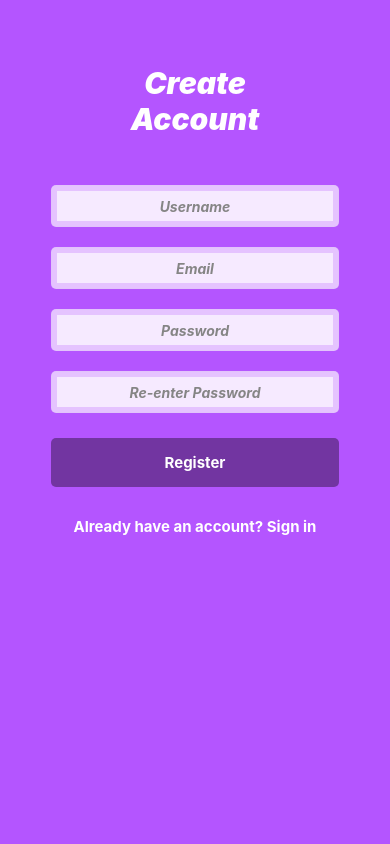
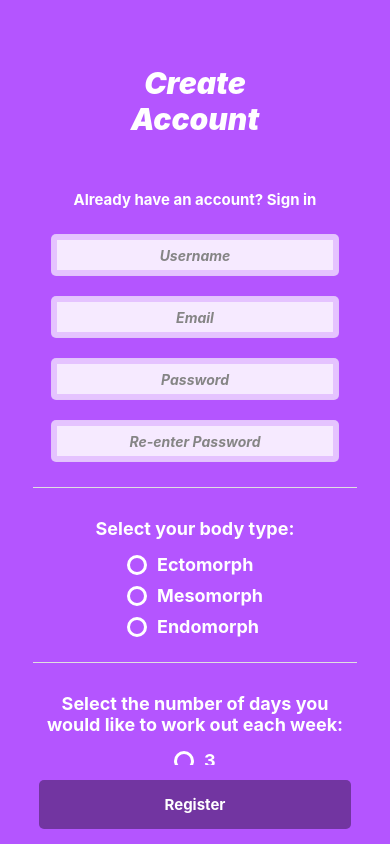
Before and after one commit to haleyekrueger/busy-body, a React Native app: screen /SignUp in a window 390 px wide. Built offline with nearby package versions, Linux system fonts and the light colour scheme.

Commit message:
added survey to signUp

```diff
--- a/package.json
+++ b/package.json
@@ -28,10 +28,16 @@
     "expo-status-bar": "~1.4.4",
     "react": "18.2.0",
     "react-native": "0.71.7",
+    "react-native-actions-sheet-picker": "^0.3.5",
+    "react-native-dropdown-picker": "^5.4.6",
+    "react-native-dropdown-select-list": "^2.0.4",
+    "react-native-element-dropdown": "^2.9.0",
     "react-native-elements": "^3.4.3",
     "react-native-gesture-handler": "~2.9.0",
     "react-native-linear-gradient": "^2.6.2",
+    "react-native-material-dropdown": "^0.11.1",
     "react-native-paper": "^5.8.0",
+    "react-native-picker-select": "^8.0.4",
     "react-native-reanimated": "~2.14.4",
     "react-native-safe-area-context": "4.5.0",
     "react-native-screens": "~3.20.0"
--- a/src/components/CustomRadioButton/CustomRadioButton.js
+++ b/src/components/CustomRadioButton/CustomRadioButton.js
@@ -52,7 +52,7 @@ const styles = StyleSheet.create({
     backgroundColor: '#7235a1',
   },
   radioButtonLabel: {
-    fontSize: 20,
+    fontSize: 18,
     fontWeight: 'bold',
     color: 'white',
   },
--- a/src/customStyleSheet/customStyleSheet.js
+++ b/src/customStyleSheet/customStyleSheet.js
@@ -77,15 +77,34 @@ const styles = StyleSheet.create({
       marginVertical: 10,
       fontSize: 15,
       fontWeight: 'bold',
-      padding: 15,
+      padding: 20,
+      marginLeft: 10,
+      marginRight: 10,
       textAlign: 'center',
     },
     largerText: {
       color: 'white',
-      fontSize: 20,
+      fontSize: 18,
       fontWeight: 'bold',
       padding: 15,
+      marginLeft: 10,
+      marginRight: 10,
       textAlign: 'center',
+    },
+    buttonContainer: {
+      justifyContent: 'center',
+      alignItems: 'center',
+    },
+    card: {
+      borderRadius: 20
+    },
+    divider: {
+      backgroundColor: 'white',
+      height: 1,
+      marginTop: 15,
+      marginBottom: 15,
+      marginLeft: 10,
+      width: '90%',
     },
   });
 
--- a/src/screens/signUp/signUp.js
+++ b/src/screens/signUp/signUp.js
@@ -1,10 +1,12 @@
 import React, {useState} from 'react';
 import { View, Text, useWindowDimensions, SafeAreaView, ScrollView } from 'react-native';
-
+import { Card } from 'react-native-elements';
 import { useNavigation} from '@react-navigation/core'
 import styles from '../../customStyleSheet'
 import CustomInput from '../../components/CustomInput';
 import CustomButton from '../../components/CustomButton';
+import CustomRadioButton from '../../components/CustomRadioButton';
+import { Divider } from '@rneui/themed';
 
 //resource: https://www.youtube.com/watch?v=ALnJLbjI7EY
 const config = {
@@ -142,11 +144,32 @@ const SignUp = () => {
 
   const {height, width} = useWindowDimensions();
 
+  // for displaying radio buttons for survey at end of sign up screen:
+  const bodyTypeOptions = ['Ectomorph', 'Mesomorph', 'Endomorph'];
+  const [selectedBodyType, setSelectedBodyType] = useState(null);
+
+  const experienceLevelOptions = ['3', '4', '5'];
+  const [selectedExperienceLevel, setSelectedExperienceLevel] = useState(null);
+
+  const handleSelectBodyType = (index) => {
+    setSelectedBodyType(index);
+  };
+
+  const handleSelectExperienceLevel = (index) => {
+    setSelectedExperienceLevel(index);
+  };
+
     return (
     <SafeAreaView style ={styles.container}>
       <ScrollView showsVerticalScrollIndicator={false}>
         <View style={styles.root}>
             <Text style={styles.title}>Create Account</Text>
+
+            <CustomButton
+            text="Already have an account? Sign in"
+            onPress={onSignInPress}
+            type="TERTIARY"
+            />
 
             <CustomInput
             placeholder="Username"
@@ -187,21 +210,36 @@ const SignUp = () => {
             secureTextEntry={true}
             error={errors.repeatPassword}
             />
+                    <Divider style={styles.divider} inset={true} insetType="center"/>
 
-            <CustomButton
+          <Text style={styles.largerText}>Select your body type:</Text>
+
+          <CustomRadioButton
+            options={bodyTypeOptions}
+            selectedOption={selectedBodyType}
+            onSelect={handleSelectBodyType}
+          />
+          <Divider style={styles.divider} inset={true} insetType="center"/>
+
+          <Text style={styles.largerText}>Select the number of days you would like to work out each week:</Text>
+
+          <CustomRadioButton
+            options={experienceLevelOptions}
+            selectedOption={selectedExperienceLevel}
+            onSelect={handleSelectExperienceLevel}
+          />
+
+
+
+        </View>
+      </ScrollView>
+
+      <View style={styles.buttonContainer}>
+      <CustomButton
             text="Register"
             onPress={onRegisterPressed}
             />
-
-
-            <CustomButton
-            text="Already have an account? Sign in"
-            onPress={onSignInPress}
-            type="TERTIARY"
-            />
-
-        </View>
-      </ScrollView>
+      </View>
     </SafeAreaView>
     )
 };
--- a/src/screens/survey/survey.js
+++ b/src/screens/survey/survey.js
@@ -1,17 +1,120 @@
-import React, { useState, useEffect } from 'react';
+// import React, { useState, useEffect } from 'react';
+// import { View, Text, StyleSheet, SafeAreaView, ScrollView } from 'react-native';
+// import { useNavigation } from '@react-navigation/core';
+// import { useRoute } from '@react-navigation/native';
+// import CustomRadioButton from '../../components/CustomRadioButton';
+// import CustomButton from '../../components/CustomButton';
+// import styles from '../../customStyleSheet'
+// import PickerSelect from 'react-native-picker-select';
+
+// const Survey = () => {
+//   // to get the userID passed from login screen
+//   const route = useRoute();
+//   const { userID } = route.params;
+
+//   // to set the checkboxes for survey answer
+//   const bodyTypeOptions = ['Ectomorph', 'Mesomorph', 'Endomorph'];
+//   const [selectedBodyType, setSelectedBodyType] = useState(null);
+
+//   const experienceLevelOptions = ['3', '4', '5'];
+//   const [selectedExperienceLevel, setSelectedExperienceLevel] = useState(null);
+
+//   const handleSelectBodyType = (index) => {
+//     setSelectedBodyType(index);
+//   };
+
+//   const handleSelectExperienceLevel = (index) => {
+//     setSelectedExperienceLevel(index);
+//   };
+
+//   const navigation = useNavigation();
+
+//   // pass userID, selected body type, and selected experience level
+//   // to the rest of the screens
+
+//   // once database updated, can save the experience level and body type
+//   // and just pass the userID to access the other information in another screen
+//   const onSubmitPressed = () => {
+//     navigation.navigate('TabNavigation', {
+//       screen: 'WorkoutNavigation',
+//       userID: userID,
+//       bodyType: bodyTypeOptions[selectedBodyType],
+//       experienceLevel: experienceLevelOptions[selectedExperienceLevel]
+//      });
+
+//   };
+//   const [selectedValue, setSelectedValue] = useState(null);
+
+//   const data = [
+//     { label: '3', value: '3', key: '3' },
+//     { label: '4', value: '4', key: '4' },
+//     { label: '5', value: '5', key: '5' },
+//   ];
+
+//   return (
+//   <SafeAreaView style ={styles.container}>
+
+//     <ScrollView showsVerticalScrollIndicator={false}>
+//       <View style={styles.root}>
+//         <Text style={styles.subtitle}>CUSTOMIZE YOUR PLAN</Text>
+//         <Text style={styles.largerText}>Select your body type:</Text>
+//         <CustomRadioButton
+//           options={bodyTypeOptions}
+//           selectedOption={selectedBodyType}
+//           onSelect={handleSelectBodyType}
+//         />
+
+//         <Text style={styles.largerText}>Select the number of days you would like to work out each week:</Text>
+//         <CustomRadioButton
+//           options={experienceLevelOptions}
+//           selectedOption={selectedExperienceLevel}
+//           onSelect={handleSelectExperienceLevel}
+//         />
+
+// <View style={newStyles.container}>
+//     <PickerSelect
+//       items={data}
+//       onValueChange={(value) => setSelectedValue(value)}
+//       placeholder="Select item"
+//       value={selectedValue}
+//     />
+//     </View>
+//         <CustomButton text="Submit" onPress={onSubmitPressed} type="PRIMARY" />
+//       </View>
+//     </ScrollView>
+//   </SafeAreaView>
+//   );
+// };
+
+// const newStyles = StyleSheet.create({
+//   container: {
+//     flex: 1,
+//     justifyContent: 'center',
+//     alignItems: 'center',
+//   },
+//   dropdownContainer: {
+//     width: 200,
+//     height: 40,
+//     backgroundColor: '#fafafa',
+//   },
+
+// });
+
+// export default Survey;
+
+
+import React, { useState } from 'react';
 import { View, Text, StyleSheet, SafeAreaView, ScrollView } from 'react-native';
-import { useNavigation } from '@react-navigation/core';
-import { useRoute } from '@react-navigation/native';
+import { useNavigation, useRoute } from '@react-navigation/native';
 import CustomRadioButton from '../../components/CustomRadioButton';
 import CustomButton from '../../components/CustomButton';
-import styles from '../../customStyleSheet'
+import styles from '../../customStyleSheet';
+
 
 const Survey = () => {
-  // to get the userID passed from login screen
   const route = useRoute();
   const { userID } = route.params;
 
-  // to set the checkboxes for survey answer
   const bodyTypeOptions = ['Ectomorph', 'Mesomorph', 'Endomorph'];
   const [selectedBodyType, setSelectedBodyType] = useState(null);
 
@@ -28,11 +131,6 @@ const Survey = () => {
 
   const navigation = useNavigation();
 
-  // pass userID, selected body type, and selected experience level
-  // to the rest of the screens
-
-  // once database updated, can save the experience level and body type
-  // and just pass the userID to access the other information in another screen
   const onSubmitPressed = () => {
     navigation.navigate('TabNavigation', {
       screen: 'WorkoutNavigation',
@@ -40,13 +138,11 @@ const Survey = () => {
       bodyType: bodyTypeOptions[selectedBodyType],
       experienceLevel: experienceLevelOptions[selectedExperienceLevel]
     });
-
   };
 
 
   return (
-  <SafeAreaView style ={styles.container}>
-
+    <SafeAreaView style={styles.container}>
       <ScrollView showsVerticalScrollIndicator={false}>
         <View style={styles.root}>
           <Text style={styles.subtitle}>CUSTOMIZE YOUR PLAN</Text>
@@ -64,6 +160,8 @@ const Survey = () => {
             onSelect={handleSelectExperienceLevel}
           />
 
+
+
           <CustomButton text="Submit" onPress={onSubmitPressed} type="PRIMARY" />
         </View>
       </ScrollView>
@@ -71,5 +169,16 @@ const Survey = () => {
   );
 };
 
+const newStyles = StyleSheet.create({
+  dropdownContainer: {
+    width: 200,
+    height: 50,
+    marginTop: 10,
+    index: 100,
+    marginBottom: 20,
+    alignSelf: 'center',
+    position: 'absolute'
+  },
+});
 
 export default Survey;
```
Also changed, not shown: 1 other file (tests, documents, lock files or other folders). Lines whose indentation alone changed are shown as unchanged.
